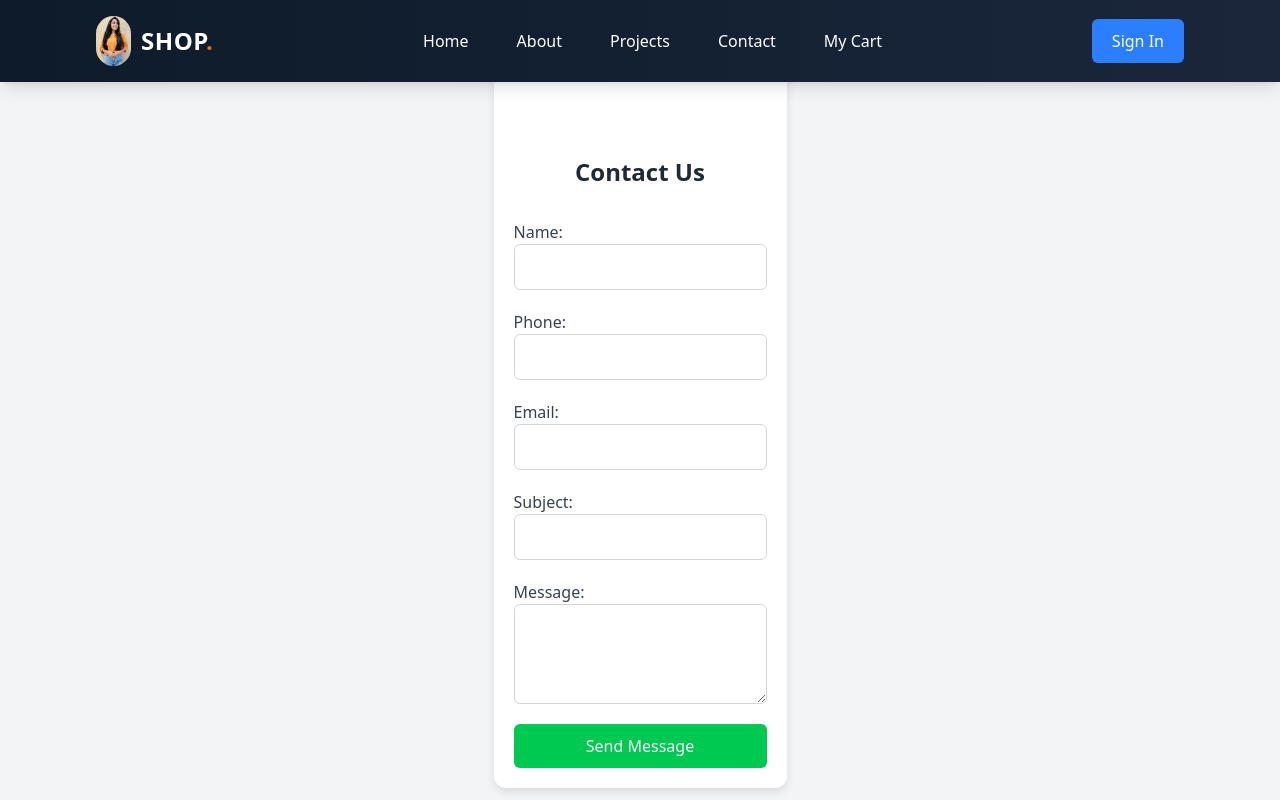
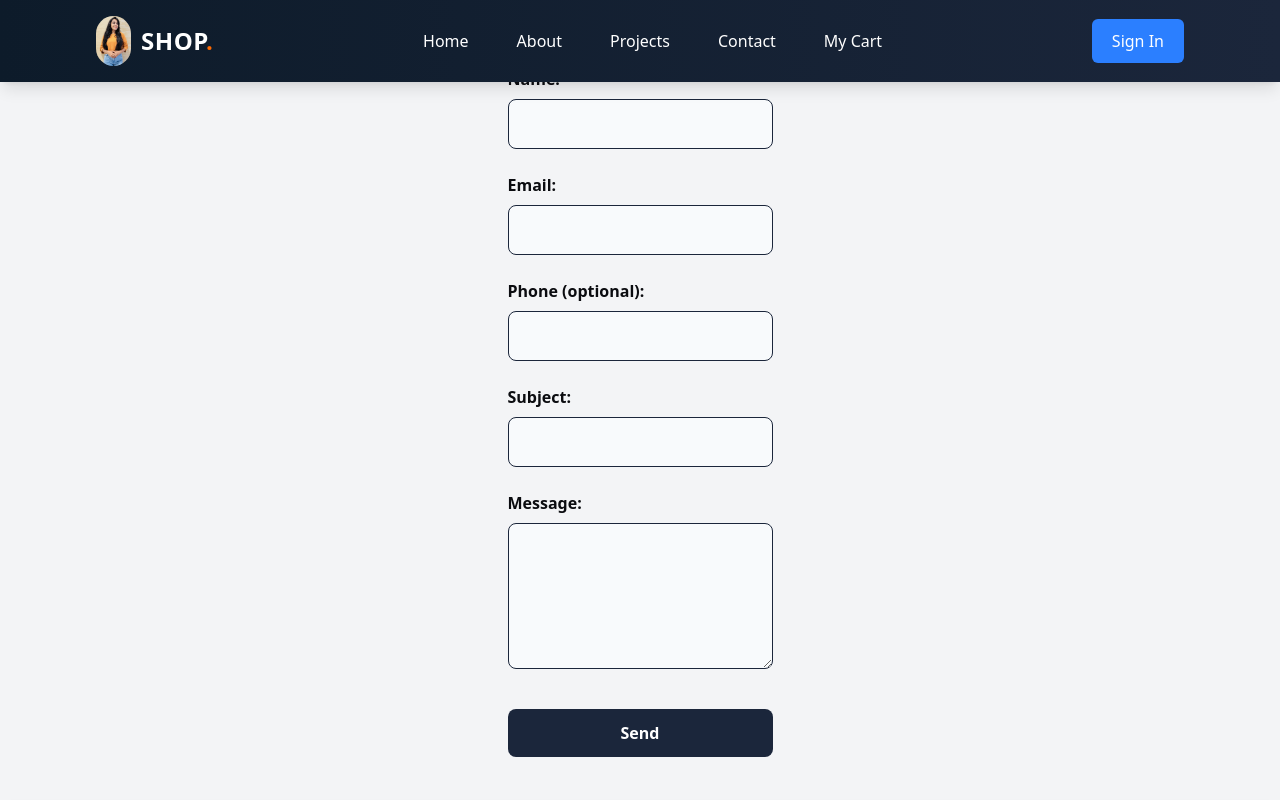
Before and after one commit to LakhiniVoshadee/React-Vite-Project, a React (Vite) app: page /contact in a window 1280 px wide. Shown: the top 800 px of the page. Built offline with nearby package versions, Linux system fonts and the light colour scheme.

Commit message:
contact form css added

```diff
--- /dev/null
+++ b/src/model/ContactData.ts
@@ -0,0 +1,8 @@
+export interface ContactData {
+    id: number;
+    name: string;
+    email: string;
+    phone?: string;
+    subject: string;
+    message: string;
+}
--- a/src/view/pages/Contact/Contact.css
+++ b/src/view/pages/Contact/Contact.css
@@ -1,23 +1,33 @@
-h1{
-    padding-top: 5rem;
-    padding-bottom: 2rem;
-    font-weight: bold;
+
+    /* Modern contact form styling with navy blue (#1B263B), black (#0B0C10), and white (#FFFFFF) */
+.form-container {
+    max-width: 600px;
+    margin: 60px auto;
+    padding: 32px;
+    background-color: #FFFFFF; /* White background for card */
+    border-radius: 16px;
+    box-shadow: 0 8px 24px rgba(11, 12, 16, 0.1); /* Subtle shadow with black tint */
+    transition: transform 0.3s ease, box-shadow 0.3s ease;
 }
 
-.form-container {
-    font-size: 1rem;
-    padding: 20px;
-    max-width: 500px;
-    margin: 40px auto;
-    border-radius: 12px;
-    background-color: white;
-    box-shadow: 0 4px 8px rgba(0, 0, 0, 0.1);
+.form-container:hover {
+    transform: translateY(-4px);
+    box-shadow: 0 12px 32px rgba(11, 12, 16, 0.15); /* Enhanced shadow on hover */
+}
+
+.form-title {
+    font-size: 2rem;
+    font-weight: 700;
+    color: #0B0C10; /* Black for heading */
+    text-align: center;
+    margin-bottom: 24px;
+    letter-spacing: -0.025em;
 }
 
 .contact-form {
     display: flex;
     flex-direction: column;
-    gap: 20px;
+    gap: 24px; /* Increased spacing for modern look */
 }
 
 .form-group {
@@ -25,19 +35,78 @@ h1{
     flex-direction: column;
 }
 
-.submit-btn{
-    background-color: #4CAF50;
-    color: white;
-    padding: 10px;
+.form-label {
+    font-size: 1rem;
+    font-weight: 600;
+    color: #0B0C10; /* Black for labels */
+    margin-bottom: 8px;
+    transition: color 0.2s ease;
+}
+
+.form-input {
+    padding: 12px 16px;
+    background-color: #F8FAFC; /* Light gray for input background */
+    border: 1px solid #1B263B; /* Navy blue border */
+    border-radius: 8px;
+    font-size: 1rem;
+    color: #0B0C10; /* Black text */
+    transition: border-color 0.3s ease, box-shadow 0.3s ease;
+}
+
+.form-input:focus {
+    outline: none;
+    border-color: #415A77; /* Lighter navy blue for focus */
+    box-shadow: 0 0 0 3px rgba(27, 38, 59, 0.2); /* Navy blue focus ring */
+}
+
+.form-textarea {
+    padding: 12px 16px;
+    background-color: #F8FAFC; /* Light gray for textarea */
+    border: 1px solid #1B263B; /* Navy blue border */
+    border-radius: 8px;
+    font-size: 1rem;
+    color: #0B0C10; /* Black text */
+    min-height: 120px;
+    resize: vertical;
+    transition: border-color 0.3s ease, box-shadow 0.3s ease;
+}
+
+.form-textarea:focus {
+    outline: none;
+    border-color: #415A77; /* Lighter navy blue for focus */
+    box-shadow: 0 0 0 3px rgba(27, 38, 59, 0.2); /* Navy blue focus ring */
+}
+
+.error-text {
+    color: #EF4444; /* Red for errors, consistent with prior styles */
+    font-size: 0.875rem;
+    margin-top: 6px;
+    font-weight: 400;
+}
+
+.submit-btn {
+    padding: 12px 24px;
+    background-color: #1B263B; /* Navy blue button */
+    color: #FFFFFF; /* White text */
+    font-size: 1rem;
+    font-weight: 600;
+    border-radius: 8px;
     border: none;
-    border-radius: 5px;
     cursor: pointer;
+    transition: background-color 0.3s ease, transform 0.2s ease;
+    margin-top: 16px;
 }
-.submit-btn:hover{
-    background-color: #45a049;
+
+.submit-btn:hover {
+    background-color: #415A77; /* Lighter navy blue on hover */
+    transform: translateY(-2px);
 }
-.error-message {
-    color: red;
-    font-size: 0.875rem;
-    margin-top: 5px;
+
+.submit-btn:focus {
+    outline: none;
+    box-shadow: 0 0 0 3px rgba(27, 38, 59, 0.3); /* Navy blue focus ring */
 }
+
+.submit-btn:active {
+    transform: translateY(0);
+}
--- a/src/view/pages/Contact/Contact.tsx
+++ b/src/view/pages/Contact/Contact.tsx
@@ -1,140 +1,113 @@
+import './Contact.css';
 import { useForm } from "react-hook-form";
-import { useState } from "react";
-import {backendApi} from "../../../api.ts";
+import { backendApi } from "../../../api.ts";
+import type { ContactData } from "../../../model/ContactData.ts";
 
-type FormData = {
-    name: string;
-    phone: string;
-    email: string;
-    subject: string;
-    message: string;
-};
+type ContactProps = {
+    data?: Partial<ContactData>; // Make data optional and partial
+}
 
-export function Contact() {
-    const { register, handleSubmit, formState: { errors }, reset } = useForm<FormData>();
-    const [serverError, setServerError] = useState<string | null>(null);
-    const [successMessage, setSuccessMessage] = useState<string | null>(null);
+type Contact = ContactData & { id?: number };
 
-    const onSubmit = async (data: FormData) => {
+export function Contact({ data = {} }: ContactProps) {
+    const { register, handleSubmit, formState: { errors }, reset } = useForm<Contact>({
+        defaultValues: { ...data, id: data?.id } // Safely spread data and handle id
+    });
+
+    const onSubmit = async (formData: Contact) => {
         try {
-            const contactData = { ...data, id: Math.floor(Math.random() * 1000000) };
-            // Use the correct endpoint: /contact/save (singular)
-            const response = await backendApi.post("/contacts/save", contactData);
-            setSuccessMessage("Message sent successfully!");
-            setServerError(null);
+            // Generate id only if not provided
+            formData.id = formData.id ?? Date.now();
+
+            const response = await backendApi.post('/contacts/save', formData);
+            console.log('ContactData saved:', response.data);
+            alert('Message sent successfully!');
             reset();
-            console.log("Form submitted successfully:", response.data);
-        } catch (error: any) {
-            setSuccessMessage(null);
-            if (error.response?.status === 400) {
-                setServerError(error.response.data.error || "All fields are required");
-            } else {
-                setServerError("Failed to connect to the server. Please ensure the backend is running.");
-            }
-            console.error("Error submitting form:", error);
+        } catch (error) {
+            console.error('Error saving contact:', error);
+            alert('Failed to send message. Please try again.');
         }
     };
 
     return (
-        <div className="max-w-[500px] mx-auto my-10 p-5 bg-white rounded-xl shadow-[0_4px_8px_rgba(0,0,0,0.1)] text-base transition-shadow duration-300 hover:shadow-lg">
-            <h1 className="pt-20 pb-8 text-2xl font-bold text-gray-800 text-center">Contact Us</h1>
-            {successMessage && <div className="text-green-500 text-sm mb-4 text-center">{successMessage}</div>}
-            {serverError && <div className="text-red-500 text-sm mb-4 text-center">{serverError}</div>}
-            <form className="flex flex-col gap-5" onSubmit={handleSubmit(onSubmit)}>
-                <div className="flex flex-col">
-                    <label htmlFor="name" className="text-gray-700 font-medium">Name:</label>
+        <div className="contact-container">
+            <h2 className="contact-title">Contact Us</h2>
+            <form className="contact-form" onSubmit={handleSubmit(onSubmit)}>
+                <div className="form-group">
+                    <label className="form-label">Name:</label>
                     <input
                         type="text"
-                        id="name"
-                        className="p-2.5 border border-gray-300 rounded-md focus:outline-none focus:ring-1 focus:ring-green-500 transition-all duration-200"
-                        {...register("name", {
-                            required: "Name is required",
-                            pattern: {
-                                value: /^[a-zA-Z\s]+$/,
-                                message: "Name can only contain letters and spaces"
+                        className="form-input"
+                        {...register('name', {
+                            required: 'Name is required',
+                            minLength: {
+                                value: 2,
+                                message: 'Name must be at least 2 characters'
                             }
                         })}
                     />
-                    {errors.name && <span className="text-red-500 text-sm mt-1.5">{errors.name.message}</span>}
+                    {errors.name && <span className="error-text">{errors.name.message}</span>}
                 </div>
-
-                <div className="flex flex-col">
-                    <label htmlFor="phone" className="text-gray-700 font-medium">Phone:</label>
+                <div className="form-group">
+                    <label className="form-label">Email:</label>
                     <input
-                        type="tel"
-                        id="phone"
-                        className="p-2.5 border border-gray-300 rounded-md focus:outline-none focus:ring-1 focus:ring-green-500 transition-all duration-200"
-                        {...register("phone", {
-                            required: "Phone number is required",
+                        type="email"
+                        className="form-input"
+                        {...register('email', {
+                            required: 'Email is required',
                             pattern: {
-                                value: /^\+?[1-9]\d{1,14}$/,
-                                message: "Invalid phone number"
+                                value: /^[a-zA-Z0-9._%+-]+@[a-zA-Z0-9.-]+\.[a-zA-Z]{2,}$/,
+                                message: 'Invalid email address'
                             }
                         })}
                     />
-                    {errors.phone && <span className="text-red-500 text-sm mt-1.5">{errors.phone.message}</span>}
+                    {errors.email && <span className="error-text">{errors.email.message}</span>}
                 </div>
-
-                <div className="flex flex-col">
-                    <label htmlFor="email" className="text-gray-700 font-medium">Email:</label>
+                <div className="form-group">
+                    <label className="form-label">Phone (optional):</label>
                     <input
-                        type="email"
-                        id="email"
-                        className="p-2.5 border border-gray-300 rounded-md focus:outline-none focus:ring-1 focus:ring-green-500 transition-all duration-200"
-                        {...register("email", {
-                            required: "Email is required",
+                        type="tel"
+                        className="form-input"
+                        {...register('phone', {
                             pattern: {
-                                value: /^[a-zA-Z0-9._%+-]+@[a-zA-Z0-9.-]+\.[a-zA-Z]{2,}$/,
-                                message: "Invalid email address"
+                                value: /^\+?[\d\s-]{0,15}$/,
+                                message: 'Invalid phone number'
                             }
                         })}
                     />
-                    {errors.email && <span className="text-red-500 text-sm mt-1.5">{errors.email.message}</span>}
+                    {errors.phone && <span className="error-text">{errors.phone.message}</span>}
                 </div>
-
-                <div className="flex flex-col">
-                    <label htmlFor="subject" className="text-gray-700 font-medium">Subject:</label>
+                <div className="form-group">
+                    <label className="form-label">Subject:</label>
                     <input
                         type="text"
-                        id="subject"
-                        className="p-2.5 border border-gray-300 rounded-md focus:outline-none focus:ring-1 focus:ring-green-500 transition-all duration-200"
-                        {...register("subject", {
-                            required: "Subject is required",
+                        className="form-input"
+                        {...register('subject', {
+                            required: 'Subject is required',
                             pattern: {
-                                value: /^[a-zA-Z0-9\s]+$/,
-                                message: "Subject can only contain letters, numbers, and spaces"
+                                value: /^.{10,30}$/,
+                                message: 'Subject must be between 10 and 30 characters'
                             }
                         })}
                     />
-                    {errors.subject && <span className="text-red-500 text-sm mt-1.5">{errors.subject.message}</span>}
+                    {errors.subject && <span className="error-text">{errors.subject.message}</span>}
                 </div>
-
-                <div className="flex flex-col">
-                    <label htmlFor="message" className="text-gray-700 font-medium">Message:</label>
+                <div className="form-group">
+                    <label className="form-label">Message:</label>
                     <textarea
-                        id="message"
-                        className="p-2.5 border border-gray-300 rounded-md focus:outline-none focus:ring-1 focus:ring-green-500 transition-all duration-200 resize-y min-h-[100px]"
-                        {...register("message", {
-                            required: "Message is required",
+                        rows={5}
+                        className="form-textarea"
+                        {...register('message', {
+                            required: 'Message is required',
                             minLength: {
                                 value: 10,
-                                message: "Message must be at least 10 characters long"
-                            },
-                            maxLength: {
-                                value: 500,
-                                message: "Message cannot exceed 500 characters"
+                                message: 'Message must be at least 10 characters'
                             }
                         })}
-                    ></textarea>
-                    {errors.message && <span className="text-red-500 text-sm mt-1.5">{errors.message.message}</span>}
+                    />
+                    {errors.message && <span className="error-text">{errors.message.message}</span>}
                 </div>
-
-                <button
-                    type="submit"
-                    className="bg-green-500 text-white py-2.5 px-4 rounded-md hover:bg-green-600 focus:outline-none focus:ring-1 focus:ring-green-500 transition-all duration-200 cursor-pointer"
-                >
-                    Send Message
-                </button>
+                <button type="submit" className="submit-btn">Send</button>
             </form>
         </div>
     );
```
Also changed, not shown: src/model/Contact.ts (deleted), src/view/common/mainContent/MainContent.css (line endings or trailing spaces).
